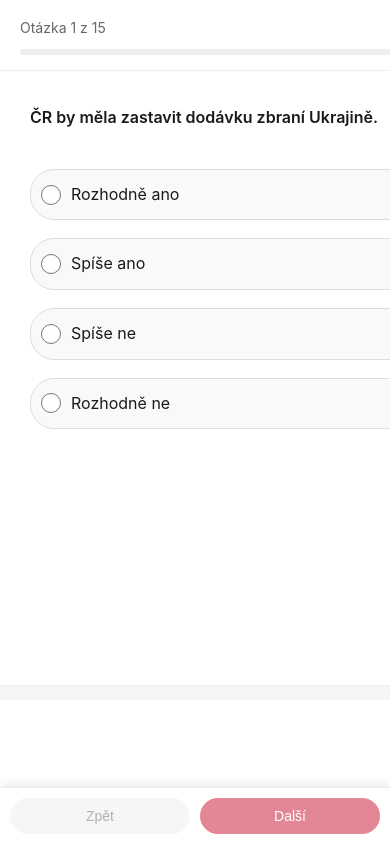
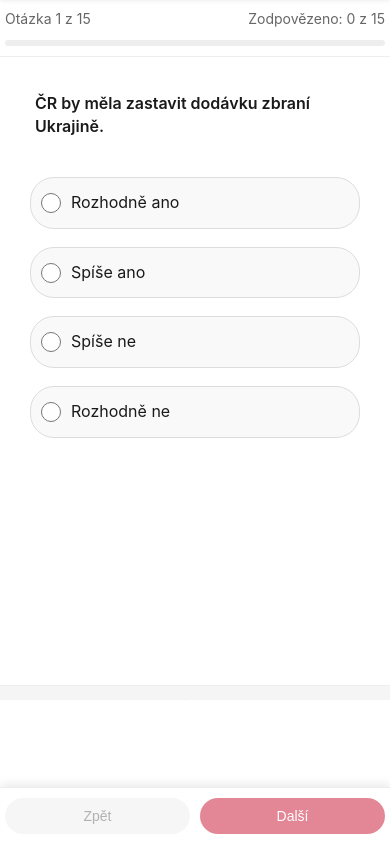
Before and after one commit to davidrynes/volebni-kalkulacka-v2, a Preact app: page / in a window 390 px wide. Built offline with nearby package versions, Linux system fonts and the light colour scheme.

Commit message:
Oprava zobrazení na mobilních zařízeních - úprava šířky a zarovnání

```diff
--- a/index.html
+++ b/index.html
@@ -3,7 +3,7 @@
   <head>
     <meta charset="UTF-8" />
     <link rel="icon" type="image/png" href="/nms.png" />
-    <meta name="viewport" content="width=device-width, initial-scale=1.0, maximum-scale=1.0, user-scalable=no" />
+    <meta name="viewport" content="width=device-width, initial-scale=1.0, maximum-scale=1.0, user-scalable=no, viewport-fit=cover" />
     <title>Volební kalkulačka 2025</title>
     <meta name="description" content="Volební kalkulačka pro parlamentní volby 2025 - zjistěte, která strana nejlépe odpovídá vašim názorům" />
     <style>
@@ -27,6 +27,10 @@
           height: auto;
           min-height: 100%;
           overflow: auto;
+          max-width: 100%;
+          width: 100%;
+          padding: 0;
+          margin: 0;
         }
       }
     </style>
--- a/src/app.css
+++ b/src/app.css
@@ -61,9 +61,10 @@ body {
     padding: 12px;
     text-align: center;
     flex-shrink: 0;
-    width: 90%;
+    width: 100%;
     border-radius: 8px 8px 0 0;
     margin: 0 auto;
+    box-sizing: border-box;
 }
 
 .header h1 {
@@ -606,48 +607,89 @@ body {
 
 /* Responsive */
 @media (max-width: 480px) {
+    body {
+        padding: 0 !important;
+        margin: 0 !important;
+        width: 100% !important;
+        min-width: 100% !important;
+        overflow-x: hidden !important;
+    }
+
     .volebni-kalkulacka {
         max-width: 100%;
         height: auto;
         min-height: 100vh;
+        width: 100%;
+        padding: 0;
+        box-sizing: border-box;
+        overflow-x: hidden;
     }
 
     .app-container {
         padding: 0;
         height: auto;
         min-height: 100vh;
+        width: 100%;
+        max-width: 100%;
+        overflow-x: hidden;
+    }
+
+    .header {
+        width: 100%;
+        padding: 10px 5px;
+        border-radius: 0;
+        box-shadow: 0 2px 5px rgba(0,0,0,0.1);
     }
 
     .header h1 {
         font-size: 18px;
+        width: 100%;
+        white-space: normal;
+        word-wrap: break-word;
     }
 
     .header p {
         font-size: 12px;
+        width: 100%;
+        white-space: normal;
+        word-wrap: break-word;
     }
 
     .content-area {
         flex: 1;
         overflow-y: auto;
-        padding-bottom: 60px; /* Větší padding pro zajištění viditelnosti obsahu */
+        padding: 0 5px 60px 5px;
+        width: 100%;
+        box-sizing: border-box;
+        -webkit-overflow-scrolling: touch;
     }
 
     .question-text {
         font-size: 16px;
         padding: 15px 10px;
+        width: 100%;
+        box-sizing: border-box;
+        white-space: normal;
+        word-wrap: break-word;
     }
 
     .options-container {
-        padding: 0 10px;
+        padding: 0 5px;
+        width: 100%;
+        box-sizing: border-box;
     }
 
     .option-label {
         padding: 12px 10px;
         margin-bottom: 8px;
+        width: 100%;
+        box-sizing: border-box;
+        white-space: normal;
+        word-wrap: break-word;
     }
 
     .navigation {
-        padding: 10px;
+        padding: 10px 5px;
         position: fixed;
         bottom: 0;
         left: 0;
@@ -655,6 +697,7 @@ body {
         background: white;
         box-shadow: 0 -2px 10px rgba(0,0,0,0.1);
         z-index: 100;
+        box-sizing: border-box;
     }
 
     .nav-button {
@@ -665,28 +708,54 @@ body {
     }
 
     .footer {
-        margin-bottom: 50px; /* Prostor pro navigační tlačítka */
+        margin-bottom: 50px;
+        width: 100%;
+        box-sizing: border-box;
     }
 
     .crucial-questions-list {
-        padding: 0 10px;
+        padding: 0 5px;
+        width: 100%;
+        box-sizing: border-box;
     }
 
     .crucial-question-item {
         padding: 10px;
+        width: 100%;
+        box-sizing: border-box;
+        display: flex;
+        flex-direction: row;
+    }
+
+    .crucial-question-item label {
+        width: 100%;
+        white-space: normal;
+        word-wrap: break-word;
     }
 
     .results-container {
-        padding: 0 10px;
+        padding: 0 5px;
+        width: 100%;
+        box-sizing: border-box;
     }
 
     .party-result-card {
         padding: 15px 10px;
+        width: 100%;
+        box-sizing: border-box;
     }
 
     .results-actions {
-        padding: 10px;
+        padding: 10px 5px;
         margin-bottom: 50px;
+        width: 100%;
+        box-sizing: border-box;
+    }
+
+    .progress-container {
+        padding: 10px 5px;
+        width: 100%;
+        box-sizing: border-box;
     }
 }
 
--- a/src/app.tsx
+++ b/src/app.tsx
@@ -1,5 +1,56 @@
-import "./app.css"; import { VolebniKalkulacka } from "./components/volebni-kalkulacka";
-const otazky = [{ id: 1, text: "ČR by měla zastavit dodávku zbraní Ukrajině." }, { id: 2, text: "Vláda by v letech 2026-2030 měla postupně navýšit výdaje na obranu nejméně na 3 % HDP." }, { id: 3, text: "Zdanění prázdných a investičních bytů by se mělo zvýšit." }, { id: 4, text: "Daňová výjimka pro tichá vína a cidery by měla být zrušena." }, { id: 5, text: "Bylo zrušení superhrubé mzdy, které snížilo zdanění zaměstnanců, chybou, jakou si státní rozpočet nemůže dovolit?" }, { id: 6, text: "Progresivní zdanění příjmů by mělo být rozšířeno." }, { id: 7, text: "Nadnárodní korporace by měly být v ČR mnohem více zdaněny." }, { id: 8, text: "Minimální mzda by měla být vyšší." }, { id: 9, text: "ČR by měla odložit plánovaný odchod od uhlí." }, { id: 10, text: "Zvýšení legální migrace je zásadní pro český trh práce a ekonomický růst." }, { id: 11, text: "Česká televize a Český rozhlas by se měly sloučit a být financovány přímo ze státního rozpočtu, nikoli z koncesionářských poplatků." }, { id: 12, text: "ČR by měla do roku 2030 přijmout jednotnou evropskou měnu (Euro)." }, { id: 13, text: "Mělo by být vypsáno referendum o vystoupení ČR z EU." }, { id: 14, text: "Pacienti by měli mít možnost připlatit si za nadstandardní zdravotní péči v nemocnicích." }, { id: 15, text: "ČR by měla usilovat o zrušení Green Dealu (Zelené dohody pro Evropu)." }];
-const stranyOdpovedi = {"Přísaha": [3, 1, 4, 4, 2, 3, 1, 1, 2, 3, 1, 4, 4, 4, 1],"Piráti": [4, 1, 2, 1, 2, 2, 2, 1, 4, 2, 4, 1, 4, 2, 3],"SPD": [1, 4, 4, 4, 4, 4, 1, 1, 1, 4, 1, 4, 1, 3, 1],"Zelení": [4, 2, 1, 1, 1, 2, 1, 1, 4, 1, 4, 1, 4, 4, 4],"STAN": [4, 1, 2, 1, 1, 1, 4, 3, 4, 2, 4, 1, 4, 1, 4],"Stačilo!": [1, 4, 2, 2, 3, 1, 1, 1, 1, 4, 1, 4, 1, 4, 1],"Motoristé": [3, 2, 4, 3, 4, 4, 4, 3, 1, 3, 3, 4, 4, 1, 1],"SocDem": [4, 4, 1, 1, 2, 1, 1, 1, 3, 2, 3, 3, 4, 4, 3],"Spolu": [4, 1, 3, 3, 3, 3, 3, 3, 3, 2, 4, 2, 4, 2, 2],"ANO": [3, 2, 3, 4, 4, 4, 3, 2, 2, 3, 1, 3, 4, 3, 2]};
-const bodovaMatice = {1: { 1: 10, 2: 7.5, 3: -7.5, 4: -10 },2: { 1: 7.5, 2: 10, 3: -5, 4: -7.5 },3: { 1: -7.5, 2: -5, 3: 10, 4: 7.5 },4: { 1: -10, 2: -7.5, 3: 7.5, 4: 10 }};
-export function App() { return (<div className="app-container"><VolebniKalkulacka otazky={otazky} stranyOdpovedi={stranyOdpovedi} bodovaMatice={bodovaMatice} /></div>);}
+import "./app.css";
+import { VolebniKalkulacka } from "./components/volebni-kalkulacka";
+
+// Otázky pro volební kalkulačku
+const otazky = [
+  { id: 1, text: "ČR by měla zastavit dodávku zbraní Ukrajině." },
+  { id: 2, text: "Vláda by v letech 2026-2030 měla postupně navýšit výdaje na obranu nejméně na 3 % HDP." },
+  { id: 3, text: "Zdanění prázdných a investičních bytů by se mělo zvýšit." },
+  { id: 4, text: "Daňová výjimka pro tichá vína a cidery by měla být zrušena." },
+  { id: 5, text: "Bylo zrušení superhrubé mzdy, které snížilo zdanění zaměstnanců, chybou, jakou si státní rozpočet nemůže dovolit?" },
+  { id: 6, text: "Progresivní zdanění příjmů by mělo být rozšířeno." },
+  { id: 7, text: "Nadnárodní korporace by měly být v ČR mnohem více zdaněny." },
+  { id: 8, text: "Minimální mzda by měla být vyšší." },
+  { id: 9, text: "ČR by měla odložit plánovaný odchod od uhlí." },
+  { id: 10, text: "Zvýšení legální migrace je zásadní pro český trh práce a ekonomický růst." },
+  { id: 11, text: "Česká televize a Český rozhlas by se měly sloučit a být financovány přímo ze státního rozpočtu, nikoli z koncesionářských poplatků." },
+  { id: 12, text: "ČR by měla do roku 2030 přijmout jednotnou evropskou měnu (Euro)." },
+  { id: 13, text: "Mělo by být vypsáno referendum o vystoupení ČR z EU." },
+  { id: 14, text: "Pacienti by měli mít možnost připlatit si za nadstandardní zdravotní péči v nemocnicích." },
+  { id: 15, text: "ČR by měla usilovat o zrušení Green Dealu (Zelené dohody pro Evropu)." }
+];
+
+// Odpovědi politických stran na otázky
+const stranyOdpovedi = {
+  "Přísaha": [3, 1, 4, 4, 2, 3, 1, 1, 2, 3, 1, 4, 4, 4, 1],
+  "Piráti": [4, 1, 2, 1, 2, 2, 2, 1, 4, 2, 4, 1, 4, 2, 3],
+  "SPD": [1, 4, 4, 4, 4, 4, 1, 1, 1, 4, 1, 4, 1, 3, 1],
+  "Zelení": [4, 2, 1, 1, 1, 2, 1, 1, 4, 1, 4, 1, 4, 4, 4],
+  "STAN": [4, 1, 2, 1, 1, 1, 4, 3, 4, 2, 4, 1, 4, 1, 4],
+  "Stačilo!": [1, 4, 2, 2, 3, 1, 1, 1, 1, 4, 1, 4, 1, 4, 1],
+  "Motoristé": [3, 2, 4, 3, 4, 4, 4, 3, 1, 3, 3, 4, 4, 1, 1],
+  "SocDem": [4, 4, 1, 1, 2, 1, 1, 1, 3, 2, 3, 3, 4, 4, 3],
+  "Spolu": [4, 1, 3, 3, 3, 3, 3, 3, 3, 2, 4, 2, 4, 2, 2],
+  "ANO": [3, 2, 3, 4, 4, 4, 3, 2, 2, 3, 1, 3, 4, 3, 2]
+};
+
+// Bodová matice pro výpočet shody
+const bodovaMatice = {
+  1: { 1: 10, 2: 7.5, 3: -7.5, 4: -10 },
+  2: { 1: 7.5, 2: 10, 3: -5, 4: -7.5 },
+  3: { 1: -7.5, 2: -5, 3: 10, 4: 7.5 },
+  4: { 1: -10, 2: -7.5, 3: 7.5, 4: 10 }
+};
+
+// Hlavní aplikační komponenta
+export function App() {
+  return (
+    <div className="app-container">
+      <VolebniKalkulacka
+        otazky={otazky}
+        stranyOdpovedi={stranyOdpovedi}
+        bodovaMatice={bodovaMatice}
+      />
+    </div>
+  );
+}
```
